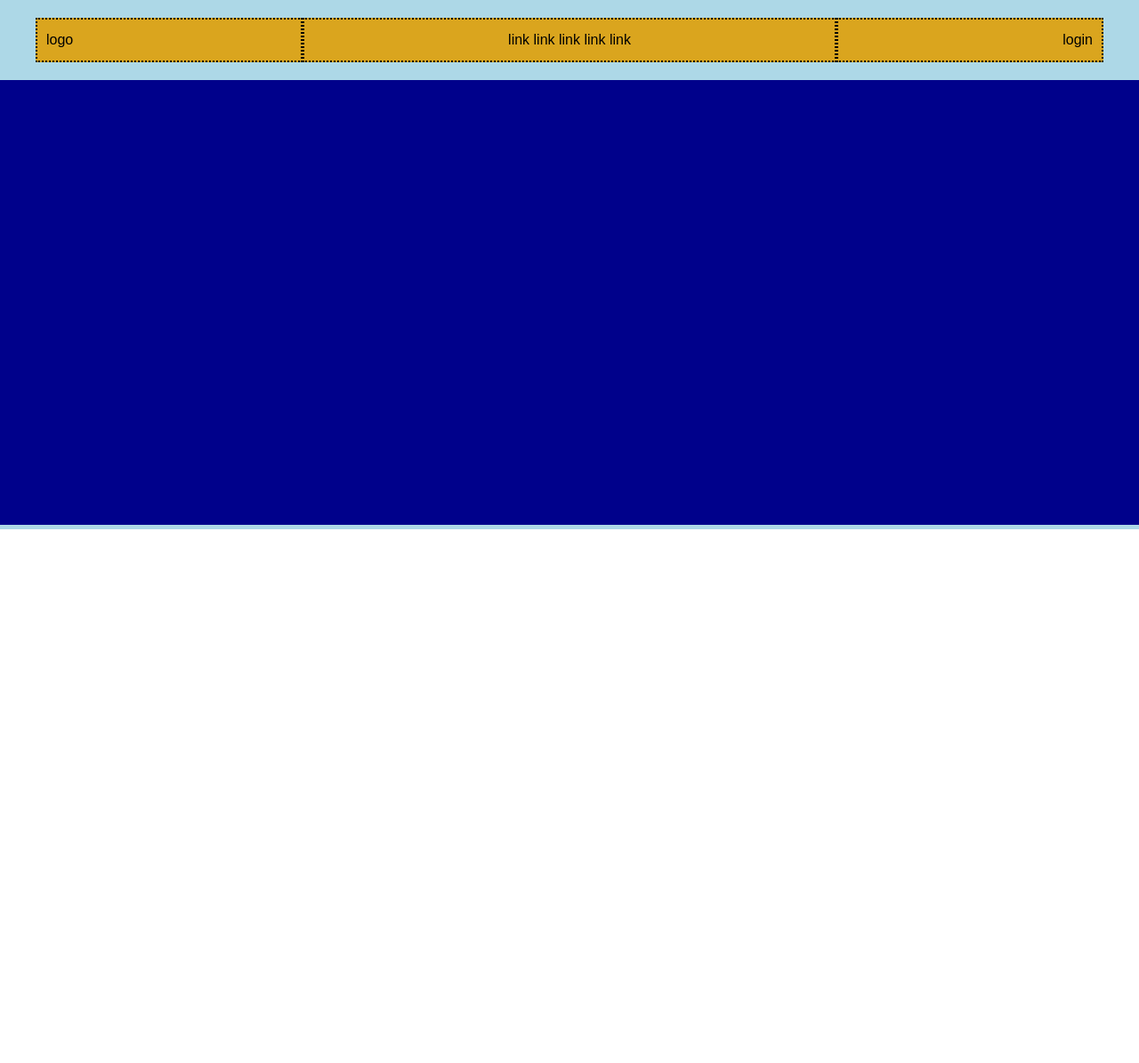
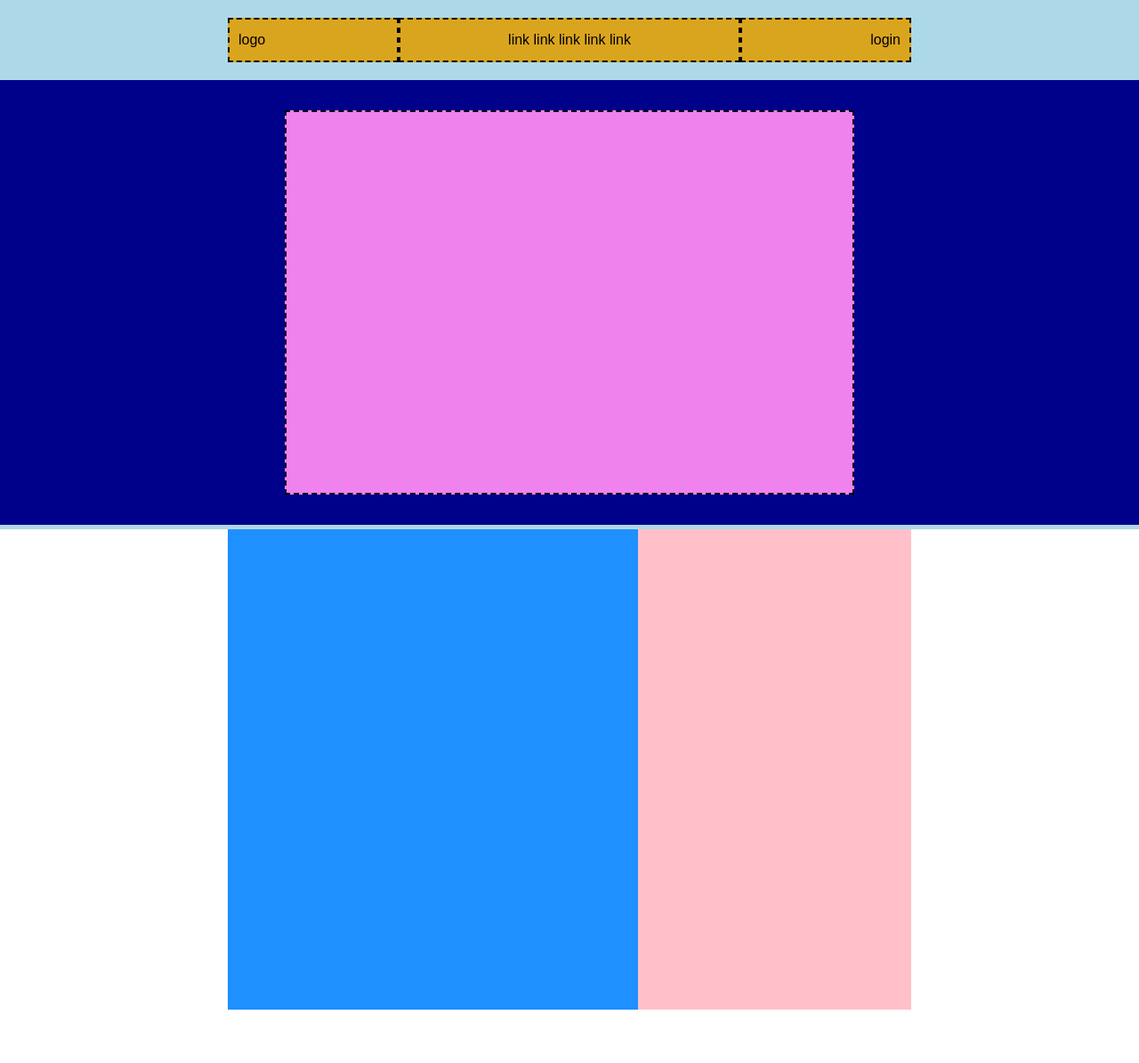
Before and after one commit to amletodellaloggia/htmlcss-struttura-discord, a plain HTML site: page index.html in a window 1280 px wide. Shown: the whole page at 89% size. Before the commit the page ends 800 px from the top, so only its background shows below. Drawn offline with Linux system fonts and the light colour scheme.

Commit message:
[add] repearing sections, centralization

```diff
--- a/assets/css/style.css
+++ b/assets/css/style.css
@@ -23,24 +23,37 @@ body {
 .justify-start {
 	justify-content: flex-start;
 	align-items: center;
-
 }
 
+.bg-gray {
+	background-color: #D3D3D3;
+}
+
+.bg-lightpink {
+	background-color: #FFC0CA;
+}
+
+.bg-dodgerblue {
+	background-color: #1E90FF;
+}
 /* Header */
 
 header {
+	background-color: #ADD8E7;
+	padding-bottom: 5px;
+}
+
+.full-width-container {
 	display: flex;
 	flex-wrap: wrap;
-	background-color: #ADD8E7;
 	width: 100%;
-	padding-bottom: 5px;
 }
 
 .header-navbar{
 	display: flex;
 	flex-wrap: wrap;
 	background-color: #DAA51E;
-	min-width: 1200px;
+	width: 60%;
 	height: 50px;
 	margin: 20px auto;
 }
@@ -48,7 +61,7 @@ header {
 .logo, .link, .login{
 	display: flex;
 	padding: 10px;
-	border: 2px dotted black;
+	border: 2px dashed black;
 }
 
 .w-50 {
@@ -65,11 +78,37 @@ header {
 .jumbotron{
 	display: flex;
 	flex-wrap: wrap;
+	justify-content: center;
+	align-items: center;
 	background-color: #00018B;
 	width: 100%;
 	height: 500px;
+	padding: 10px 0px 10px 0px;
 }
 
 .jumbotron-panel {
+	background-color: #EF82ED;
+	border: 2px dashed black;
+	width: 50%;
+	height: 90%;
 
 }
+
+/* Main */
+
+.divided-container {
+	display: flex;
+	flex-wrap: nowrap;
+	width: 60%;
+	height: 600px;
+}
+
+.w-60 {
+	width: 60%;
+	height: 90%;
+}
+
+.w-40 {
+	width: 40%;
+	height: 90%;
+}
--- a/index.html
+++ b/index.html
@@ -8,18 +8,24 @@
 </head>
 <body>
 	<!-- Sezione Header & Jumbotron -->
-	<header>
+	<header class="full-width-container justify-center">
 		<div class="header-navbar">
 			<div class="logo w-25 justify-start">logo</div>
 			<div class="link w-50 justify-center">link link link link link</div>
 			<div class="login w-25 justify-end">login</div>
 		</div>
-		<!-- Jumbotron -->
-		<div class="jumbotron">
-			<div class="jumbotron-panel"></div>
+	<!-- Jumbotron -->
+	<div class="jumbotron">
+		<div class="jumbotron-panel"></div>
+	</div>
+	</header>
+	<main>
+		<div class="full-width-container justify-center">
+			<div class="divided-container">
+				<div class="w-60 bg-dodgerblue"></div>
+				<div class="w-40 bg-lightpink"></div>
+			</div>
 		</div>
-	</header>
-
-
+	</main>
 </body>
 </html>
```
